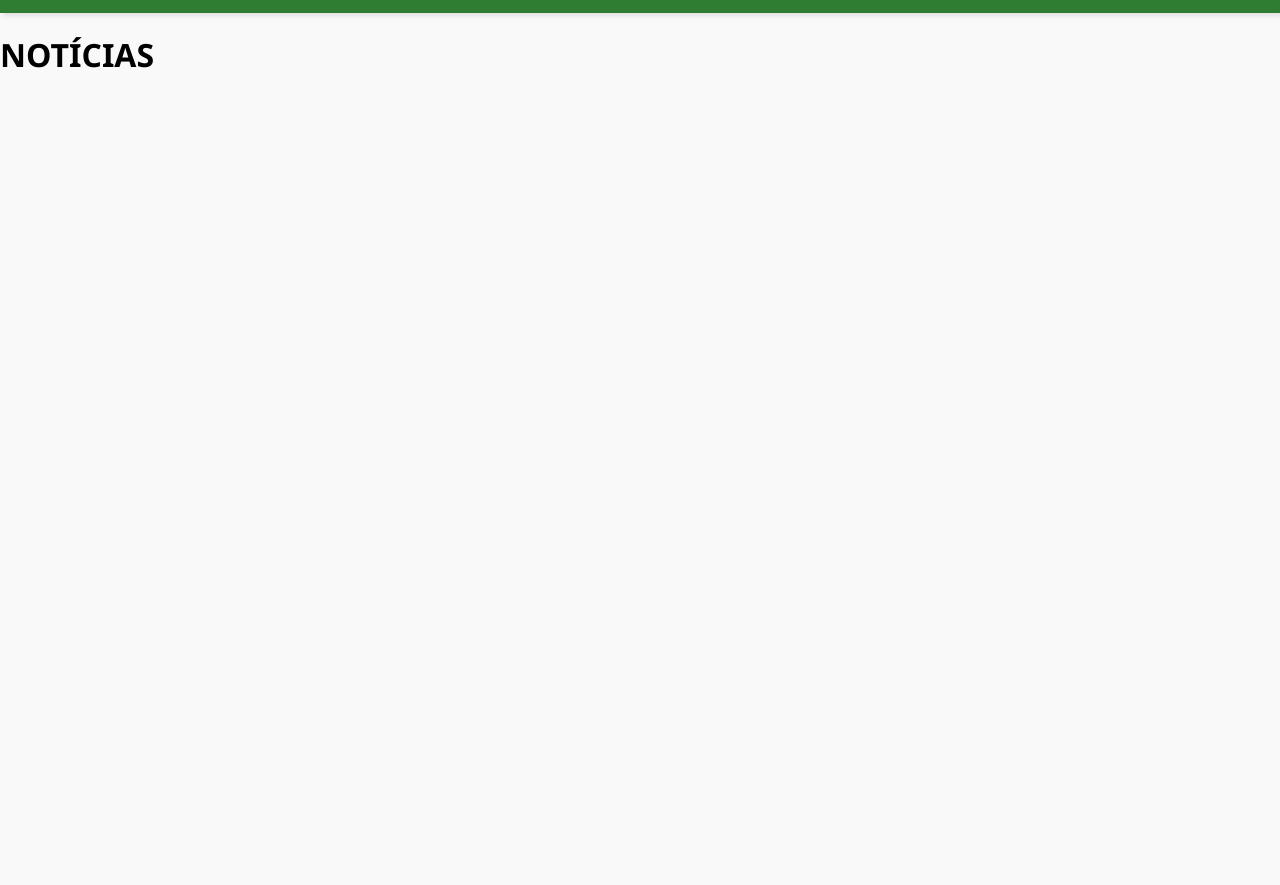
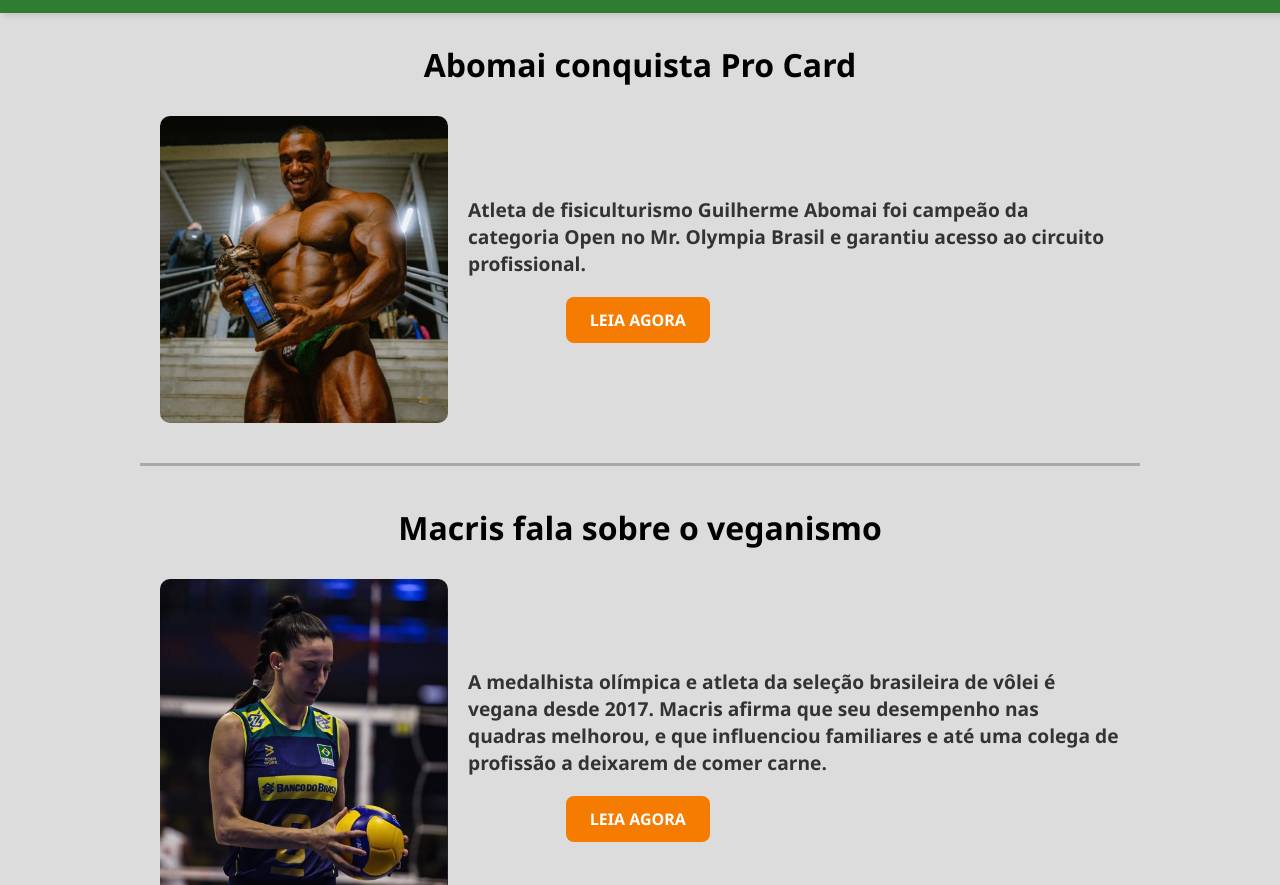
Before and after one commit to henym1/ProjetoFinalUnisinos, a plain HTML site: page index.html in a window 1280 px wide. Shown: the part 67-952 px from the top of the page. Before the commit the page ends 800 px from the top, so only its background shows below. Drawn offline with Linux system fonts and the light colour scheme.

Commit message:
Pagina noticias adicionada

```diff
--- a/css/comparador.css
+++ b/css/comparador.css
@@ -6,7 +6,7 @@
 
 body {
     min-height: 100vh;
-    background-color: #F9F9F9;
+    background-color: #dcdcdc;
     display: flex;
     flex-direction: column;
     font-family: 'Segoe UI', Tahoma, Geneva, Verdana, sans-serif;
--- a/css/index.css
+++ b/css/index.css
@@ -6,7 +6,7 @@
 
 body {
     min-height: 100vh;
-    background-color: #F9F9F9;
+    background-color: #dcdcdc;
     display: flex;
     flex-direction: column;
     font-family: 'Segoe UI', Tahoma, Geneva, Verdana, sans-serif;
@@ -99,10 +99,67 @@ nav a:hover::after {
     display: none;
 }
 
+main {
+    margin-top: 70px;
+}
 
-main {
-    margin-top: 100px;
-    position: relative;
+.noticia {
+    padding: 40px 20px 40px;
+    max-width: 1000px;
+    margin: 0 auto;
+    border-bottom: 3px solid #a9a9a9;
+}
+
+.noticia h2 {
+    font-size: 2em;
+    font-weight: 700;
+    margin-bottom: 30px;
+    text-align: center;
+}
+
+.noticia-conteudo {
+    display: flex;
+    gap: 20px;
+    align-items: center;
+    flex-wrap: wrap;
+}
+
+.noticia-conteudo img {
+    width: 30%;
+    max-width: 300px;
+    border-radius: 10px;
+    object-fit: cover;
+}
+
+.noticia-texto {
+    flex: 1;
+    display: flex;
+    flex-direction: column;
+    justify-content: center;
+}
+
+.noticia-texto p {
+    font-size: 1.2em;
+    font-weight: 600;
+    margin-bottom: 20px;
+    color: #333;
+}
+
+.botao-leia {
+    display: inline-block;
+    padding: 12px 24px;
+    background-color: #f57c00;
+    color: white;
+    text-decoration: none;
+    font-weight: bold;
+    border-radius: 8px;
+    transition: background-color 0.3s ease;
+    align-self: flex-start;
+    margin-left: 15%;
+}
+
+.botao-leia:hover {
+    background-color: #e65100;
 }
 
 
@@ -116,6 +173,24 @@ main {
     .menu-button {
         display: block;
     }
+    .noticia-conteudo {
+        flex-direction: column;
+        align-items: center;
+        text-align: center;
+    }
+
+    .noticia-conteudo img {
+        width: 80%;
+    }
+
+    .noticia-texto {
+        align-items: center;
+    }
+
+    .botao-leia {
+        align-self: center;
+        margin-left: 0;
+    }
 }
 
 @media(max-width: 400px) {
--- a/css/indicacoes.css
+++ b/css/indicacoes.css
@@ -6,7 +6,7 @@
 
 body {
     min-height: 100vh;
-    background-color: #F9F9F9;
+    background-color: #dcdcdc;
     display: flex;
     flex-direction: column;
     font-family: 'Segoe UI', Tahoma, Geneva, Verdana, sans-serif;
--- a/index.html
+++ b/index.html
@@ -40,7 +40,45 @@
     </header>
 
     <main>
-        <h1>NOTÍCIAS</h1>
+        <section class="noticia">
+            <h2>Abomai conquista Pro Card</h2>
+            <div class="noticia-conteudo">
+                <img src="img/noticia00.png" alt="Guilherme Abomai conquista Pro Card">
+                <div class="noticia-texto">
+                    <p>
+                        Atleta de fisiculturismo Guilherme Abomai foi campeão da categoria Open no Mr. Olympia Brasil e garantiu acesso ao circuito profissional.
+                    </p>
+                    <a href="https://ge.globo.com/fisiculturismo/noticia/2024/10/24/atleta-brasileiro-vegano-conquista-pro-card-de-fisiculturismo.ghtml" target="_blank" class="botao-leia">LEIA AGORA</a>
+                </div>
+            </div>
+        </section>
+
+        <section class="noticia">
+            <h2>Macris fala sobre o veganismo</h2>
+            <div class="noticia-conteudo">
+                <img src="img/noticia01.png" alt="Macris Carneiro">
+                <div class="noticia-texto">
+                    <p>
+                        A medalhista olímpica e atleta da seleção brasileira de vôlei é vegana desde 2017. Macris afirma que seu desempenho nas quadras melhorou, e que influenciou familiares e até uma colega de profissão a deixarem de comer carne.
+                    </p>
+                    <a href="https://www.terra.com.br/planeta/atitude-sustentavel/apos-assistir-a-filme-sobre-meio-ambiente-macris-do-volei-se-torna-vegana-e-ve-performance-nas-quadras-melhorar,2cae47b70403e2eae6d171685a013a6ctui783f6.html" target="_blank" class="botao-leia">LEIA AGORA</a>
+                </div>
+            </div>
+        </section>
+
+        <section class="noticia">
+            <h2>SVB promove campanha com atletas veganos</h2>
+            <div class="noticia-conteudo">
+                <img src="img/noticia02.png" alt="Painel campanha SVB primeiro de abril">
+                <div class="noticia-texto">
+                    <p>
+                        Confira a campanha da Sociedade Vegetariana Brasileira lançada no dia 1º de abril. Com o intuito de desmentir ideias comuns de que veganos são fracos, imagens de atletas veganos de alto nível foram exibidas em estações de metrô e aeroportos.
+                    </p>
+                    <a href="https://svb.org.br/svb-lanca-campanha-impactante-no-dia-da-mentira/" target="_blank" class="botao-leia">LEIA AGORA</a>
+                </div>
+            </div>
+        </section>
+
     </main>
 
 
```
Also changed, not shown: indicacoes.html (+1 -1 lines), img/noticia00.png (added), img/noticia01.png (added), img/noticia02.png (added).
